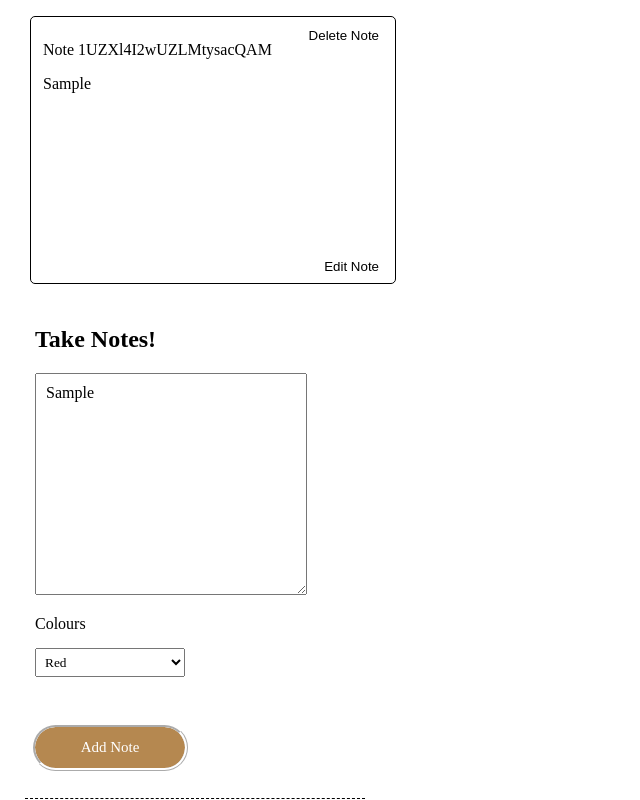
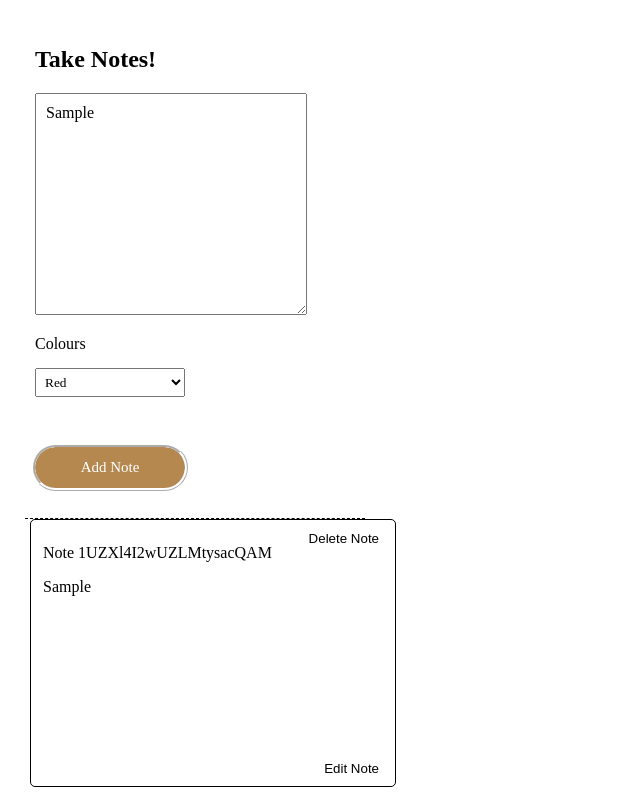
Before and after one commit to LinaM20/RichWebApp, a React (Create React App) app in the folder Lab11/problem-1/: page / in a window 1280 px wide. Both pictures are taken after typing "Sample" into the empty fields and a click on the button "Add Note". Shown: the whole page, without its empty margins (0-640 px from the left). Built offline with nearby package versions, Linux system fonts and the light colour scheme; the HTML template or start-up script is replaced by a standard one.

Commit message:
moved around note position

```diff
--- a/Lab11/problem-1/src/components/Note.js
+++ b/Lab11/problem-1/src/components/Note.js
@@ -1,7 +1,7 @@
-const Note = ({id, text, color, handleDeleteNote, handleEditNote }) => {
+const Note = ({id, text, handleDeleteNote, handleEditNote }) => {
     return (
         <div className="notes">
-            <ul className="note" style={{backgroundColor: color}}>
+            <ul className="note">
                 <p className="note-counter">Note {id}</p>
                 <p className="message">{text}</p>
                 <button onClick={() => handleEditNote(id)} className="edit">Edit Note</button>
--- a/Lab11/problem-1/src/components/NotesList.js
+++ b/Lab11/problem-1/src/components/NotesList.js
@@ -8,11 +8,13 @@ const NotesList = ({ notes, handleAddNote, handleDeleteNote, handleEditNote }) =
     return (
 
     <div className="note-list">
+        <AddNote handleAddNote={handleAddNote}/>
         {notes.map((note) => (
             <Note id={note.id} text={note.text} color={note.color} handleDeleteNote={handleDeleteNote} handleEditNote={handleEditNote}/>
         ))}
-        <AddNote handleAddNote={handleAddNote}/>
     </div>
+
+
 
     );
 };
```
